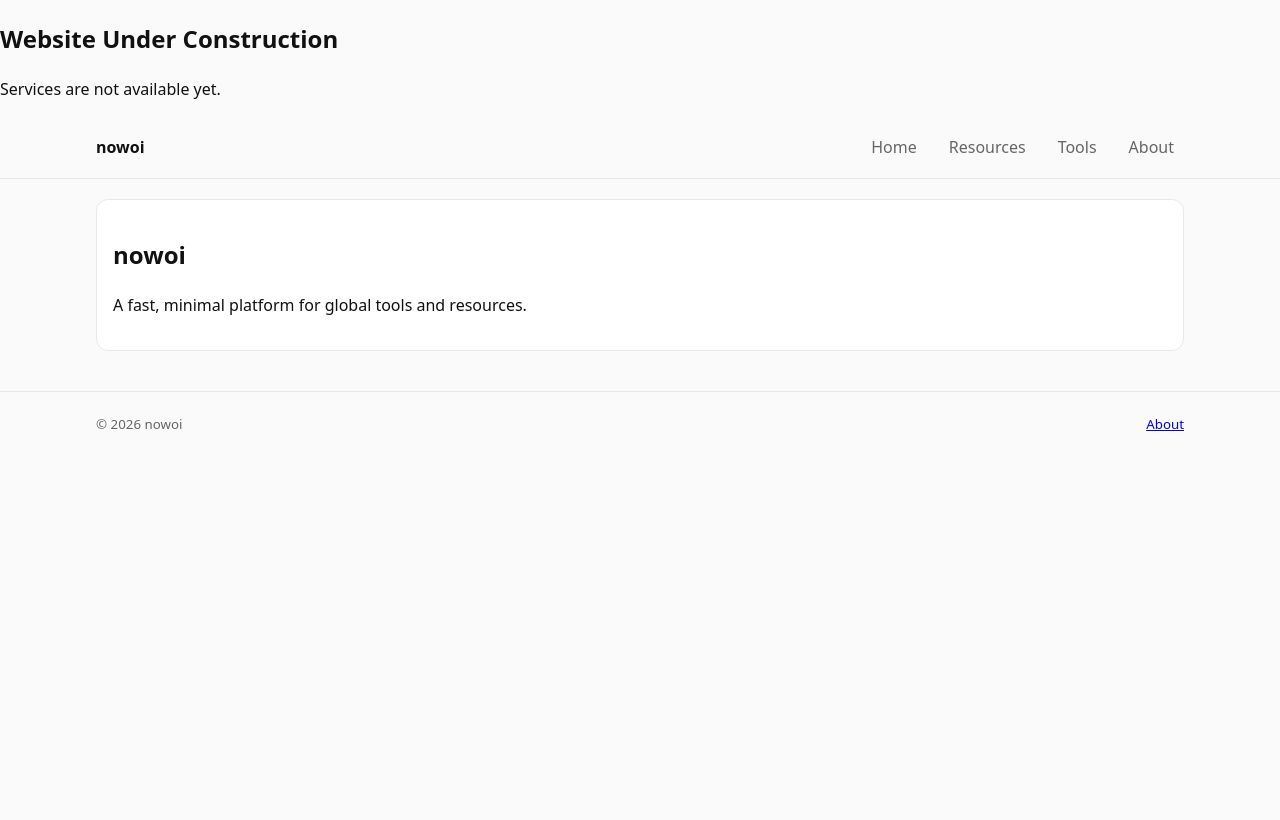
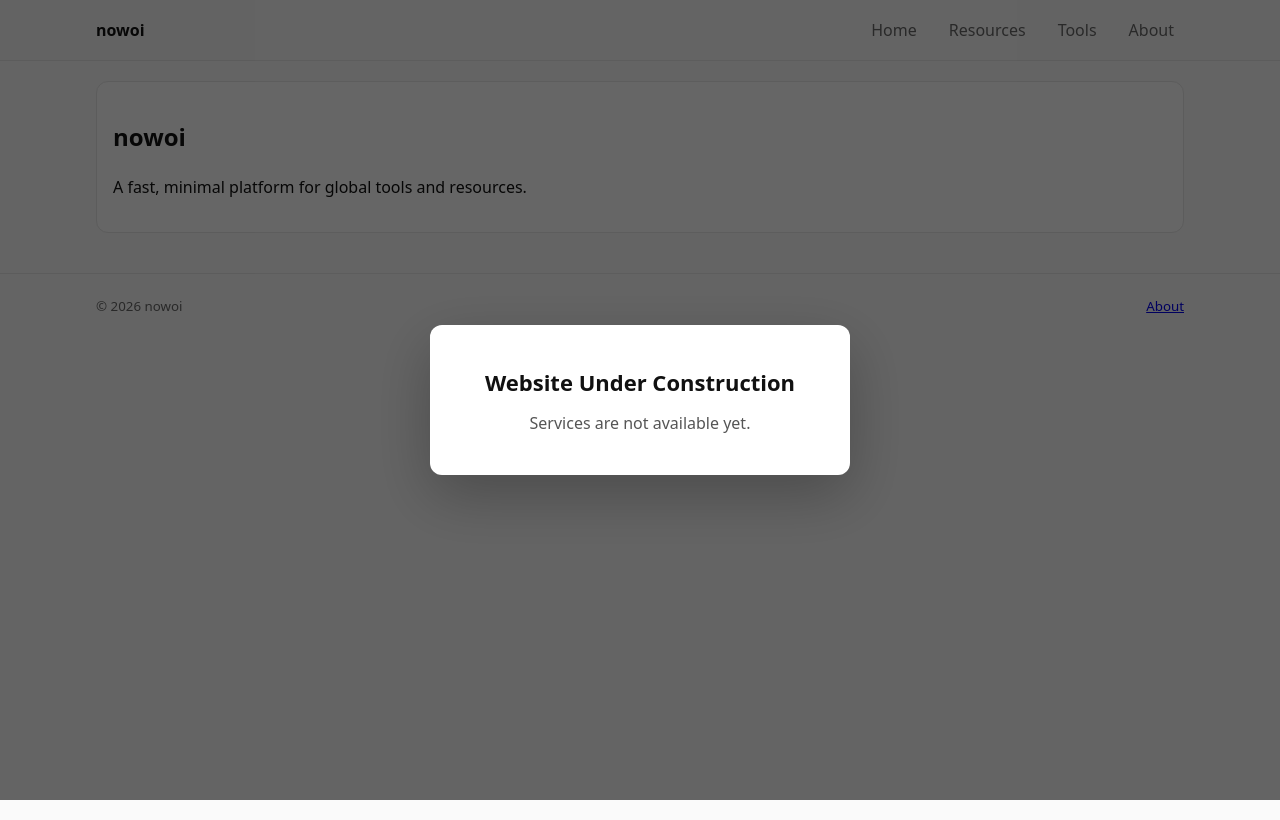
Before and after one commit to QHYOSQ/nowoi, a plain HTML site: page index.html in a window 1280 px wide. Drawn offline with Linux system fonts and the light colour scheme.

Commit message:
Update styles.css

```diff
--- a/assets/css/styles.css
+++ b/assets/css/styles.css
@@ -93,3 +93,39 @@ body{
   justify-content:space-between;
   flex-wrap:wrap;
 }
+/* Under Construction Overlay */
+#underConstructionOverlay {
+  position: fixed;
+  inset: 0;
+  background: rgba(0, 0, 0, 0.6);
+  display: flex;
+  align-items: center;
+  justify-content: center;
+  z-index: 9999;
+}
+
+/* Modal box */
+.underConstructionModal {
+  background: #ffffff;
+  padding: 40px 48px;
+  border-radius: 12px;
+  text-align: center;
+  max-width: 420px;
+  width: 90%;
+  box-shadow: 0 20px 60px rgba(0, 0, 0, 0.25);
+  font-family: system-ui, -apple-system, BlinkMacSystemFont, "Segoe UI",
+    Roboto, Helvetica, Arial, sans-serif;
+}
+
+.underConstructionModal h2 {
+  margin: 0 0 12px;
+  font-size: 22px;
+  font-weight: 600;
+  color: #111;
+}
+
+.underConstructionModal p {
+  margin: 0;
+  font-size: 16px;
+  color: #555;
+}
```
